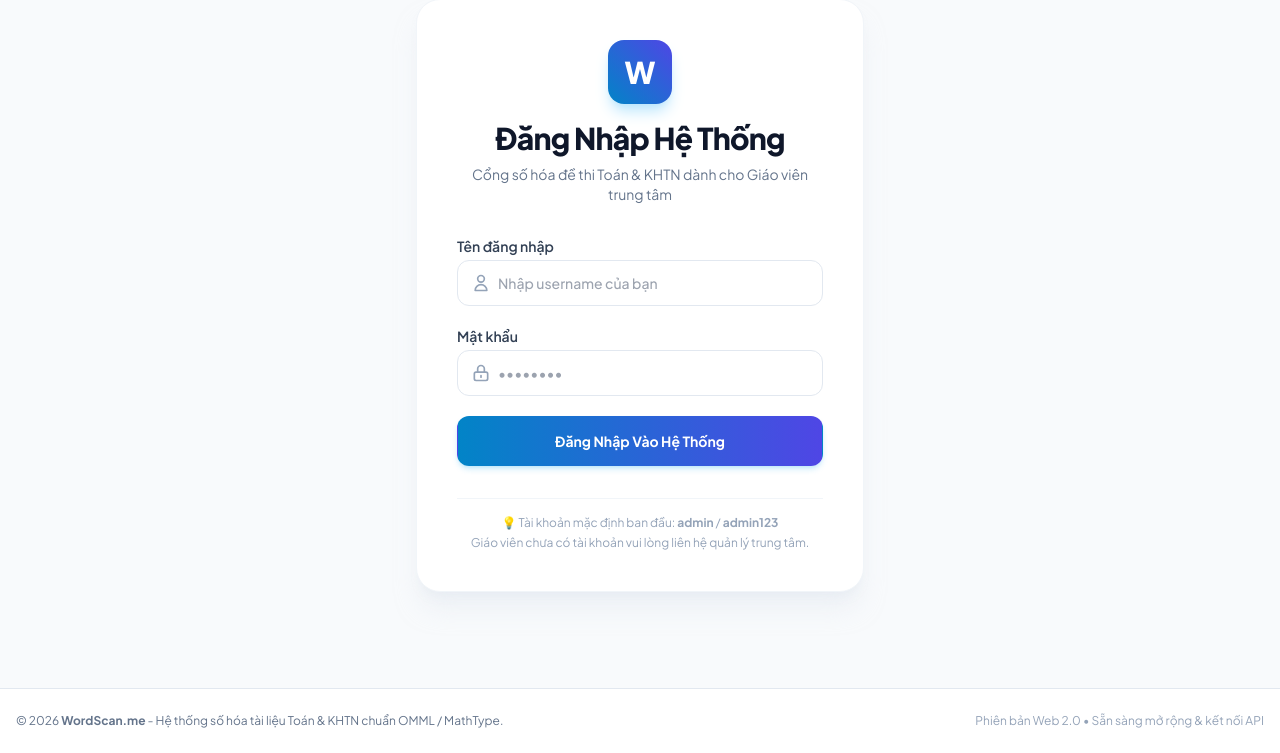
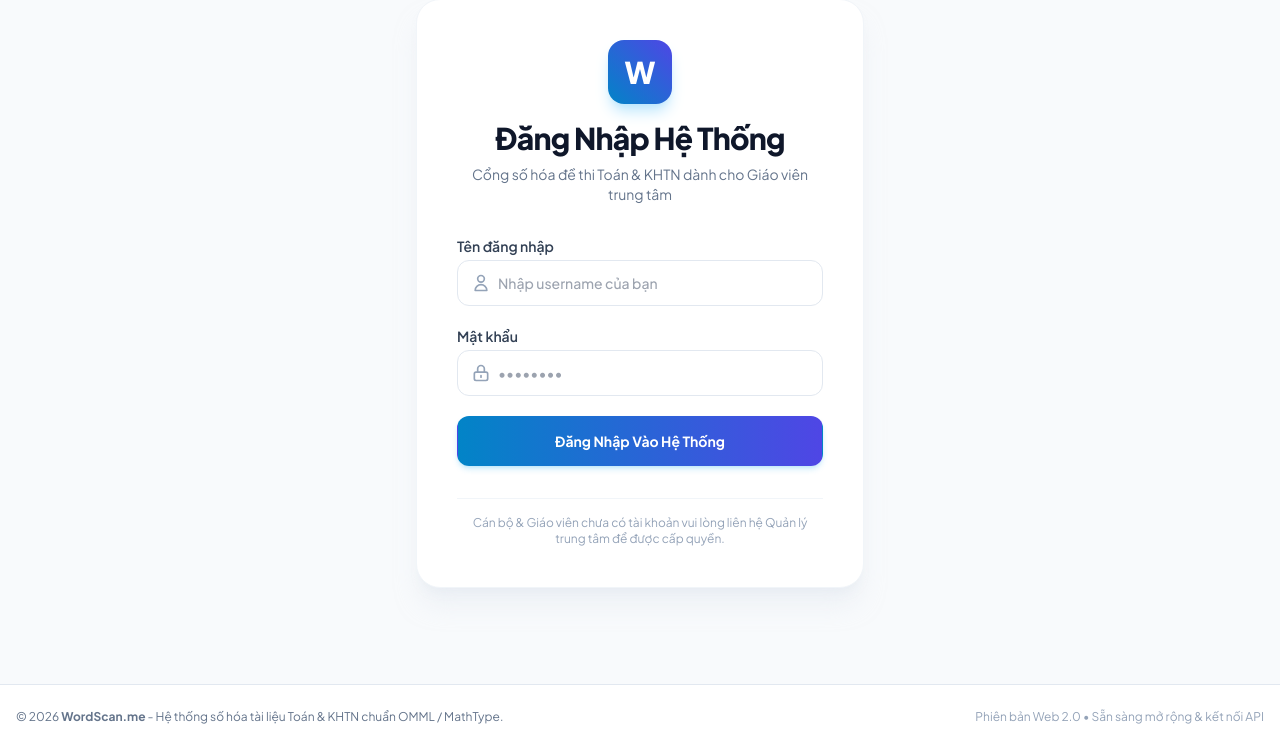
Before and after one commit to Sharvuz/MathScanToWord, a FastAPI app: page / in a window 1280 px wide. Shown: the part 114-867 px from the top of the page. After the commit the page ends 838 px from the top, so only its background shows below. Run offline with FastAPI, Linux system fonts and the light colour scheme; some libraries are stand-ins or nearby versions.

Commit message:
security: Xoa thong tin goi y tai khoan admin tren trang login

```diff
--- a/web/templates/login.html
+++ b/web/templates/login.html
@@ -57,8 +57,7 @@
     </form>
 
     <div class="pt-4 border-t border-slate-100 text-center text-xs text-slate-400">
-      <p>💡 Tài khoản mặc định ban đầu: <strong>admin</strong> / <strong>admin123</strong></p>
-      <p class="mt-1">Giáo viên chưa có tài khoản vui lòng liên hệ quản lý trung tâm.</p>
+      <p>Cán bộ & Giáo viên chưa có tài khoản vui lòng liên hệ Quản lý trung tâm để được cấp quyền.</p>
     </div>
 
   </div>
```
